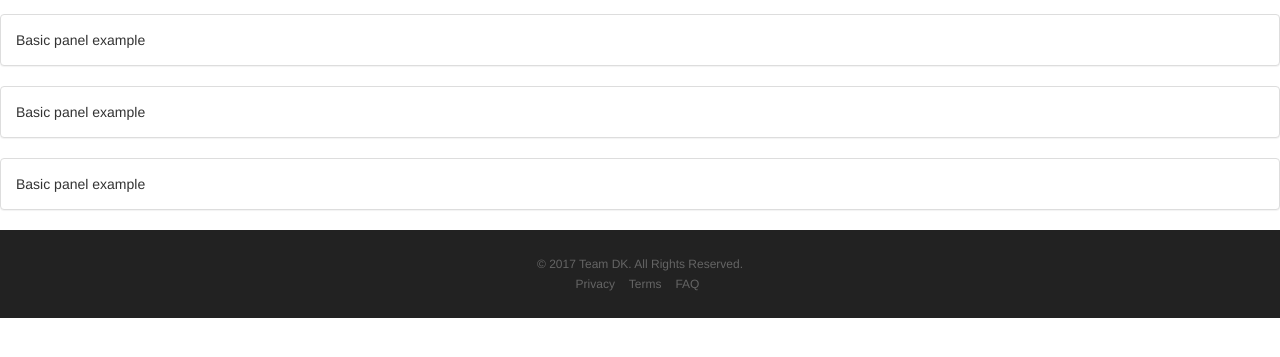
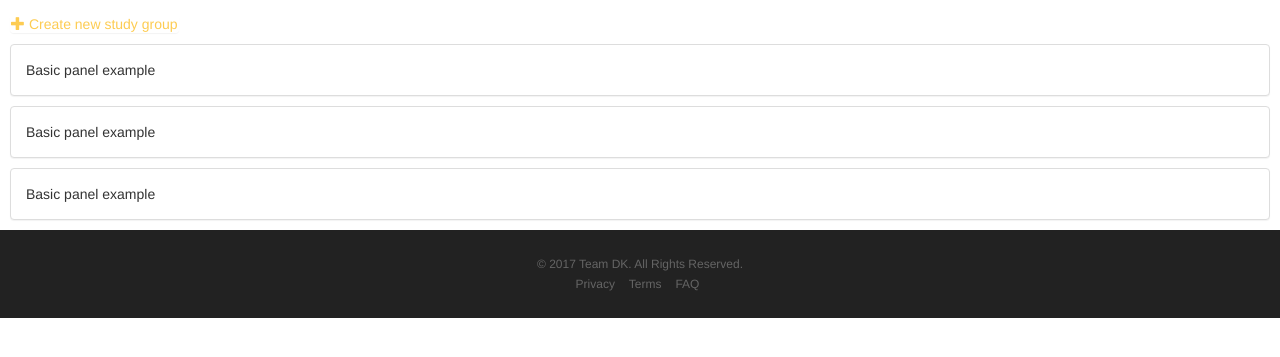
Before and after one commit to team-dk/dkpay, a Django app: a page that uses project/templates/layout_mygroups.html in a window 1280 px wide. Shown: the part 51-408 px from the top of the page. Run offline with Django 3.2, Linux system fonts and the light colour scheme; some libraries are stand-ins or nearby versions; some web fonts are replaced.

Commit message:
Add button to mygroup

```diff
--- a/project/static/css/dkpay.css
+++ b/project/static/css/dkpay.css
@@ -4,6 +4,10 @@ html{
 body{
   min-height:100%;
   position:relative;
+}
+
+.panel {
+  margin: 10px;
 }
 
 .transparent {
--- a/project/templates/layout_mygroups.html
+++ b/project/templates/layout_mygroups.html
@@ -1,5 +1,10 @@
 {% extends 'template_user.html' %}
 {% block usermain %}
+    <a class="panel">
+       <span class="glyphicon glyphicon-plus" aria-hidden="true"></span>
+            Create new study group
+    </a>
+    {#    use for loop here#}
     <div class="panel panel-default">
         <div class="panel-body">
             Basic panel example
```
